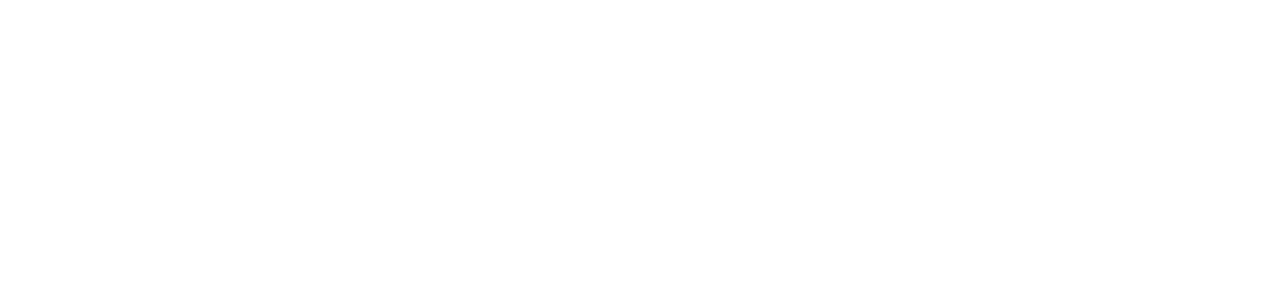
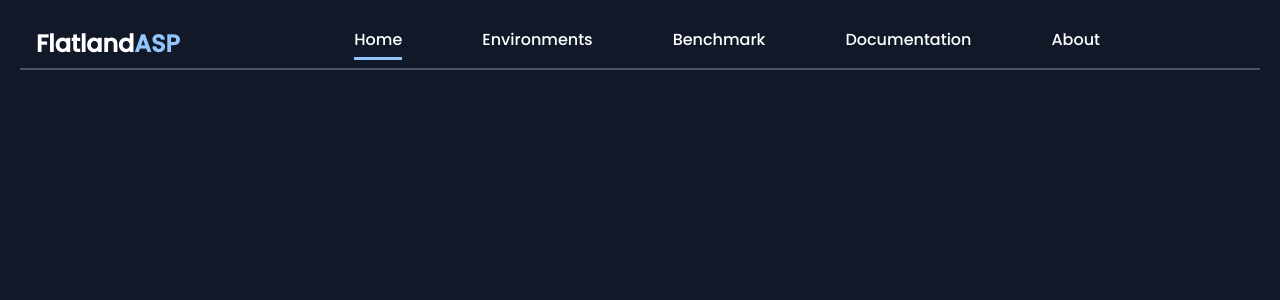
Before and after one commit to VictosVertex/flatland-asp-view, a Next.js app: page / in a window 1280 px wide. Shown: the top 300 px of the page. Built offline with nearby package versions, Linux system fonts and the light colour scheme.

Commit message:
Add basic layout

```diff
--- a/src/app/layout.tsx
+++ b/src/app/layout.tsx
@@ -1,22 +1,25 @@
-import type { Metadata } from 'next'
-import { Inter } from 'next/font/google'
-import './globals.css'
-
-const inter = Inter({ subsets: ['latin'] })
+import type { Metadata } from 'next';
+import './globals.css';
+import AppHeader from '@flasp/app/_core/components/app-header';
 
 export const metadata: Metadata = {
   title: 'Create Next App',
   description: 'Generated by create next app',
-}
+};
 
 export default function RootLayout({
   children,
 }: {
-  children: React.ReactNode
+  children: React.ReactNode;
 }) {
   return (
     <html lang="en">
-      <body className={inter.className}>{children}</body>
+      <body
+        className={`bg-gradient-to-b from-gray-900 via-blue-950 via-[2000px] to-gray-900 to-[2400px] font-poppins text-white`}
+      >
+        <AppHeader />
+        <main className="w-fill flex">{children}</main>
+      </body>
     </html>
-  )
+  );
 }
```
